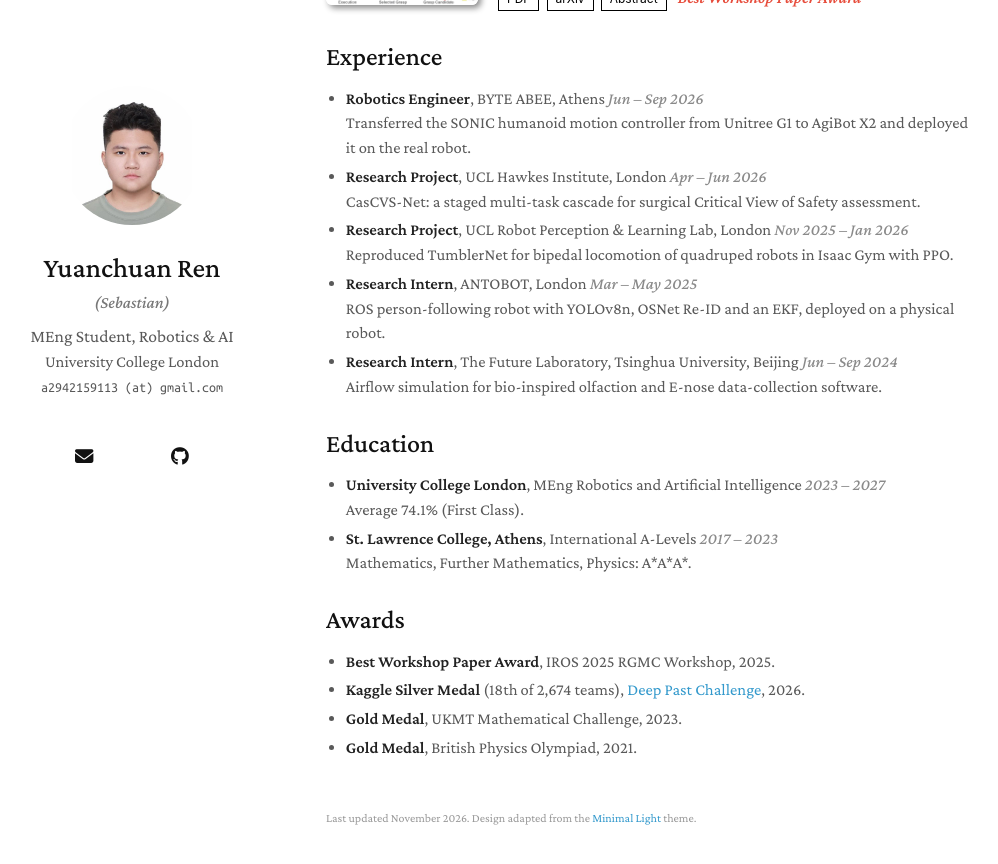
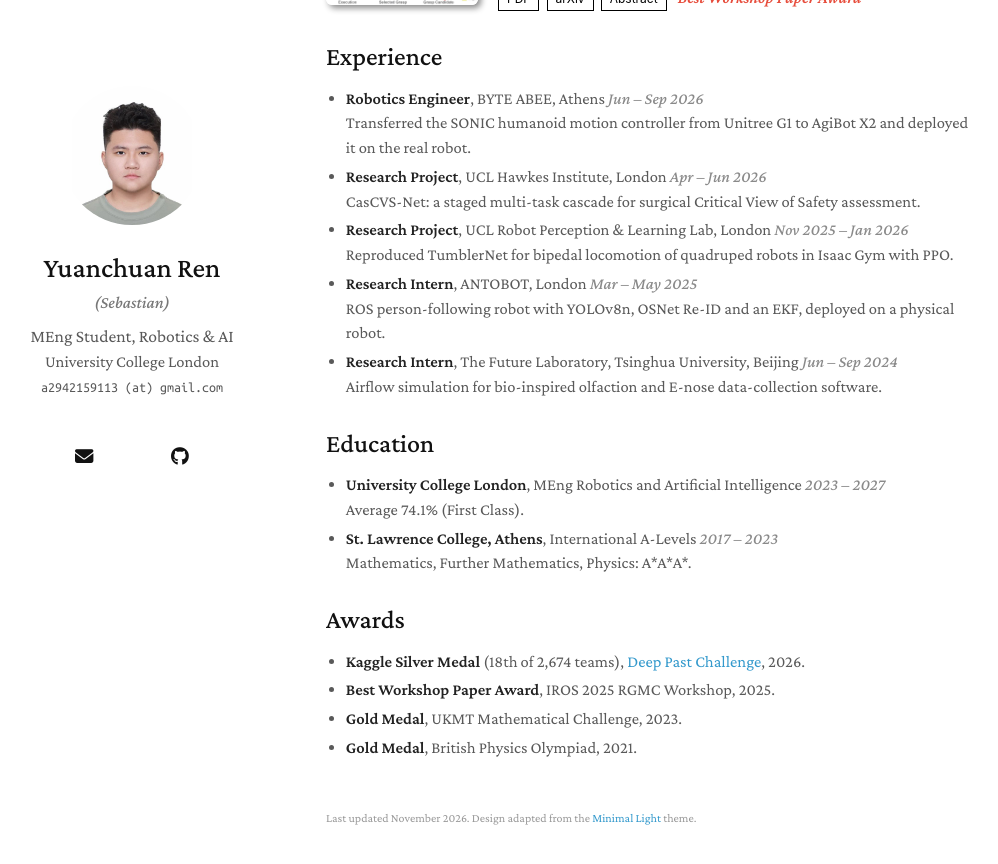
Before and after one commit to TaiE64/TaiE64.github.io, a Jekyll site: the page built from _pages/about.md, in a window 1280 px wide and 900 px high, scrolled down 976 px. Shown: the top 864 px of the window, without its empty margins (144-1142 px from the left). Built offline with Jekyll 4.4.1, drawn with Linux system fonts in a browser that asks for light colours; a style sheet for code colours, icons or effects is not loaded.

Commit message:
Awards in reverse chronological order
Co-Authored-By: Claude Opus 5.5 <noreply@anthropic.com>

```diff
--- a/_pages/about.md
+++ b/_pages/about.md
@@ -42,7 +42,7 @@ I am a final-year MEng student in Robotics and Artificial Intelligence at [Unive
 
 ## Awards
 
+- **Kaggle Silver Medal** (18th of 2,674 teams), [Deep Past Challenge](https://www.kaggle.com/competitions/deep-past-initiative-machine-translation), 2026.
 - **Best Workshop Paper Award**, IROS 2025 RGMC Workshop, 2025.
-- **Kaggle Silver Medal** (18th of 2,674 teams), [Deep Past Challenge](https://www.kaggle.com/competitions/deep-past-initiative-machine-translation), 2026.
 - **Gold Medal**, UKMT Mathematical Challenge, 2023.
 - **Gold Medal**, British Physics Olympiad, 2021.
```
